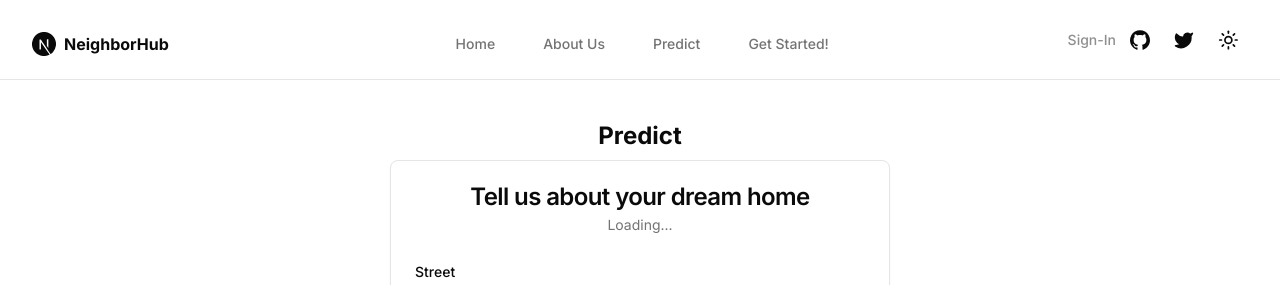
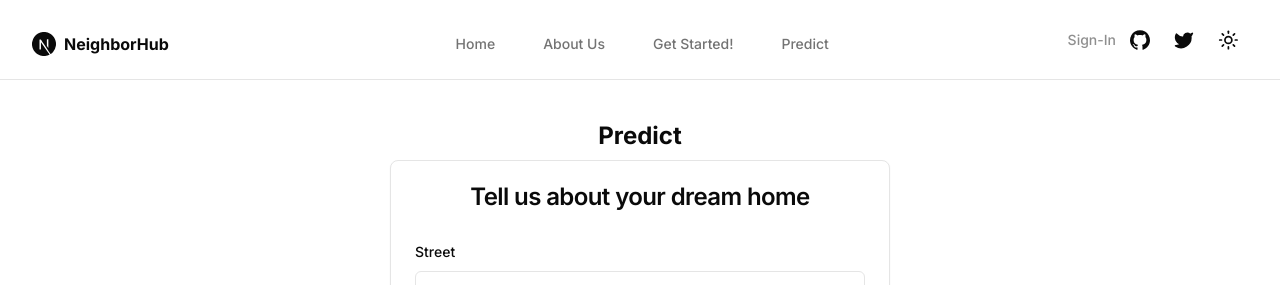
Before and after one commit to TempleOSi/frontend, a Next.js app: page /predict in a window 1280 px wide. Shown: the top 285 px of the page. Built offline with nearby package versions, Linux system fonts and the light colour scheme; no server answers.

Commit message:
Modified NavBar Routes

```diff
--- a/components/form/HouseForm.tsx
+++ b/components/form/HouseForm.tsx
@@ -114,7 +114,7 @@ const HouseForm = () => {
                 <CardHeader>
                     <CardTitle className="text-center">Tell us about your dream home</CardTitle>
                     <CardDescription className="text-center">
-                        {testResponse ? testResponse : "Loading..."}
+                        {/* {testResponse ? testResponse : "Loading..."} */}
                     </CardDescription>
                 </CardHeader>
                 <CardContent>
--- a/config/site.ts
+++ b/config/site.ts
@@ -21,12 +21,12 @@ export const siteConfig = {
 
     },
     {
+      title: "Get Started!",
+      href: "/sign-up",
+    },
+    {
       title: "Predict",
       href: "/predict",
-    },
-    {
-      title: "Get Started!",
-      href: "/sign-up",
     },
   ],
 
```
